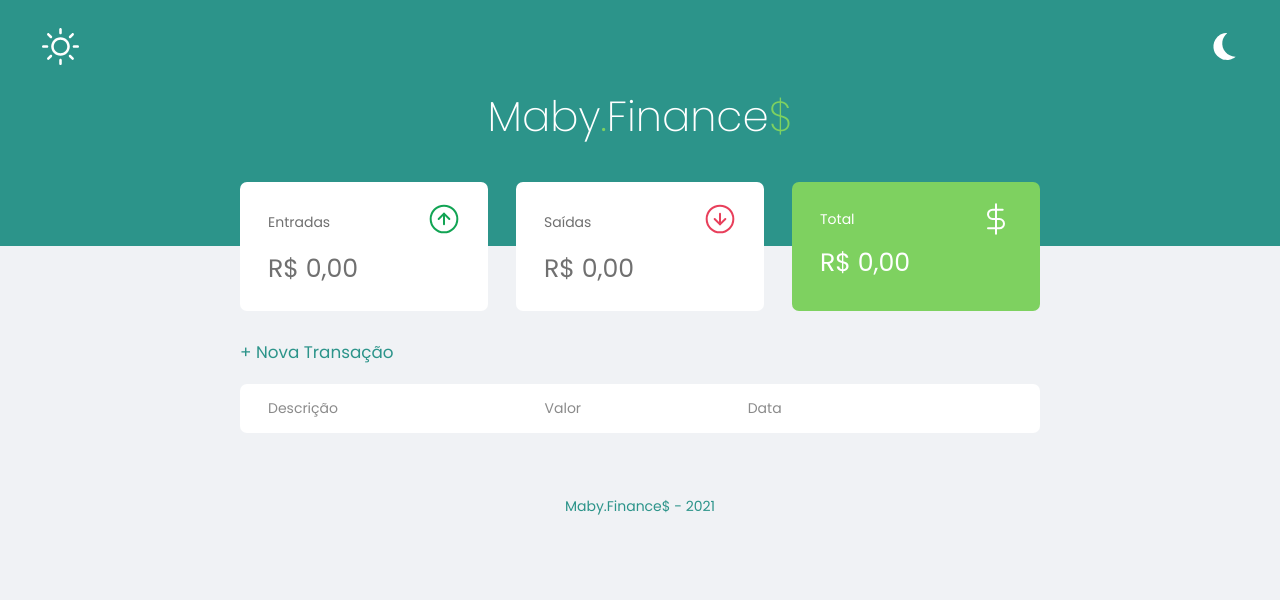
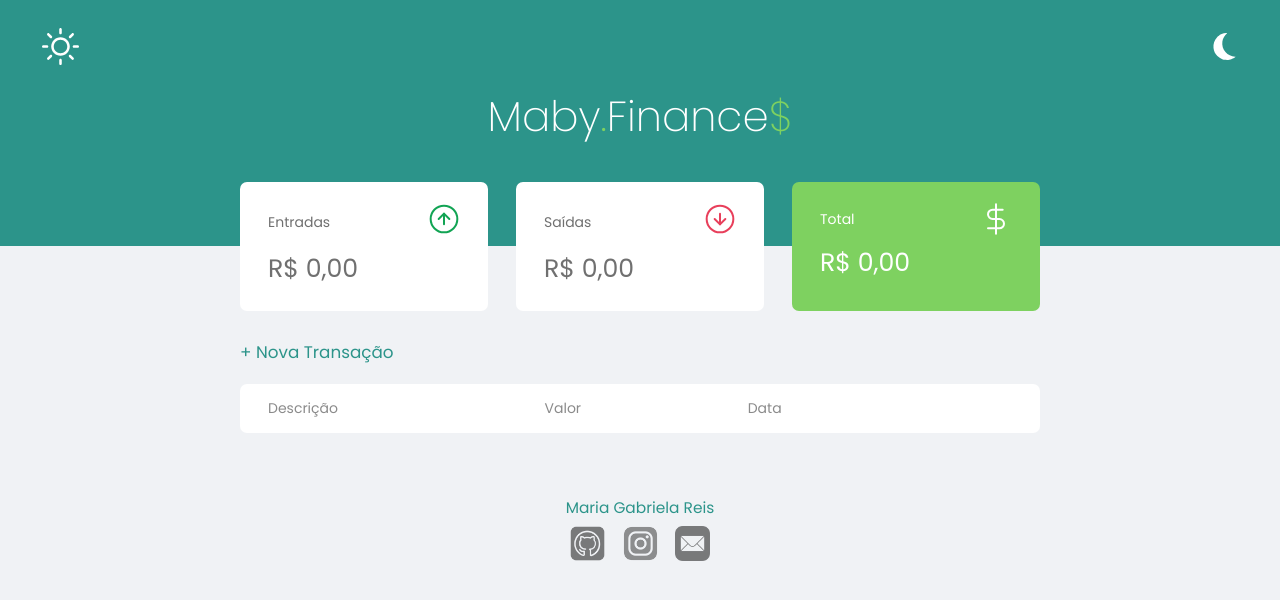
Before and after one commit to MariaGabrielaReis/maratona-discover-dev-finances, a plain HTML site: page index.html in a window 1280 px wide. Drawn offline with Linux system fonts and the light colour scheme.

Commit message:
:sparkles: Adding and updating project's files

```diff
--- a/dark-mode.css
+++ b/dark-mode.css
@@ -298,6 +298,17 @@
     color: var(--color-title);
   }
 
+  address p {
+    font-style: normal;
+    font-size: 1.1rem;
+  }
+
+  .social img{
+    width: 35px;
+    margin: 0.5rem;
+    opacity: 0.5;
+  }
+
   /*RESPONSIVE -----------------------------*/
   @media (min-width: 800px) {
     html {
--- a/index.html
+++ b/index.html
@@ -122,7 +122,20 @@
     </div>
 
     <footer>
-      <p>Maby.Finance$ - 2021</p>
+      <address>
+        <p>Maria Gabriela Reis</p>
+        <div class="social">
+          <a href="https://github.com/MariaGabrielaReis" target="__blanck">
+            <img src="./assets/github-logo.png" alt="GitHub">
+          </a>
+          <a href="https://www.instagram.com/maby.sz/?hl=pt-br" target="__blanck">
+            <img src="./assets/instagram-logo.png" alt="Instagram">
+          </a>
+          <a href="mailto:mariagabrielagreis@gmail.com" target="__blanck">
+            <img src="./assets/email-logo.png" alt="Gmail">
+          </a>
+        </div>
+      </address>
     </footer>
 
     <script src="scripts.js"></script>
--- a/light-mode.css
+++ b/light-mode.css
@@ -293,6 +293,17 @@ footer {
   color: var(--color-title);
 }
 
+address p {
+  font-style: normal;
+  font-size: 1.1rem;
+}
+
+.social img{
+  width: 35px;
+  margin: 0.5rem;
+  opacity: 0.5;
+}
+
 /*RESPONSIVE -----------------------------*/
 @media (min-width: 800px) {
   html {
```
Also changed, not shown: assets/email-logo.png (added), assets/github-logo.png (added), assets/instagram-logo.png (added), 1 other file.
